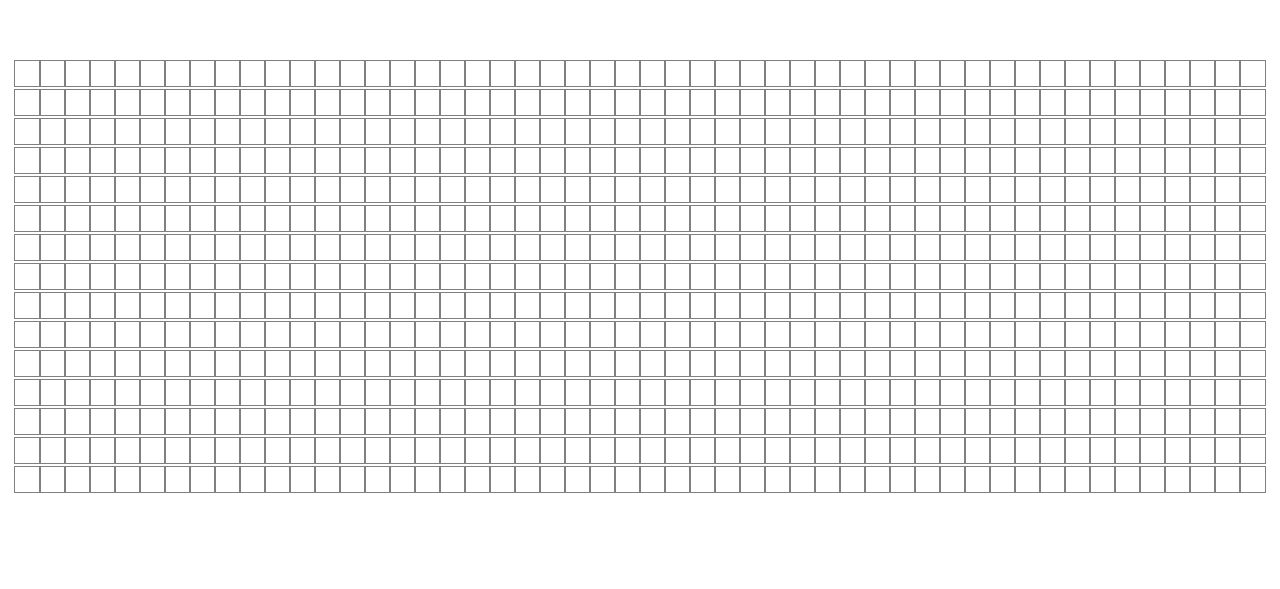
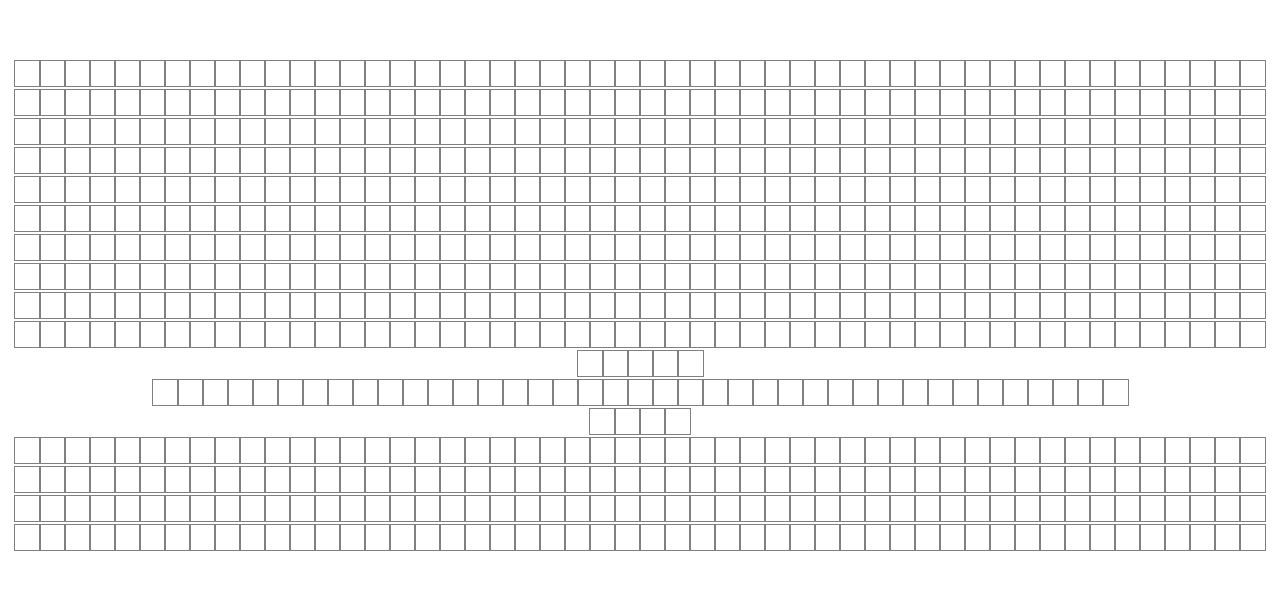
Before and after one commit to julietsampson/pathfinder, a React (Create React App) app: page / in a window 1280 px wide. Shown: the part 139-728 px from the top of the page. Built offline with nearby package versions, Linux system fonts and the light colour scheme.

Commit message:
change call to push on currRow to include currNode

```diff
--- a/src/Pathfinder/Pathfinder.jsx
+++ b/src/Pathfinder/Pathfinder.jsx
@@ -23,7 +23,7 @@ export default class Pathfinder extends Component {
                     isStartNode: row === 10 && col === 5,
                     isEndNode: row === 10 && col === 45,
                 };
-                currRow.push([]);
+                currRow.push(currNode);
             }
             nodes.push(currRow);
         }
```
